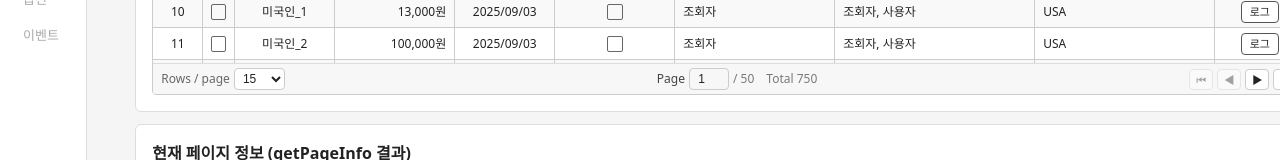
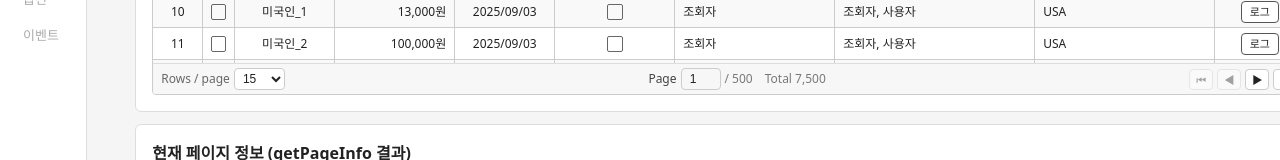
Before and after one commit to rascal-park/OneGrid, a React (Vite) app: page /#/pagination in a window 1280 px wide. Shown: the part 535-695 px from the top of the page. Built offline with nearby package versions, Linux system fonts and the light colour scheme.

Commit message:
[251120] [박재형] 데모페이지 건수 변경

```diff
--- a/src/pages/PaginationDemoPage.tsx
+++ b/src/pages/PaginationDemoPage.tsx
@@ -13,7 +13,7 @@ const PaginationDemoPage: React.FC = () => {
 	// 데모용으로 rows 좀 늘려주기
 	const [rows, setRows] = useState(() => {
 		const result: any[] = [];
-		for (let i = 0; i < 50; i += 1) {
+		for (let i = 0; i < 500; i += 1) {
 			DEMO_ROWS.forEach((r, idx) => {
 				result.push({
 					...r,
```
